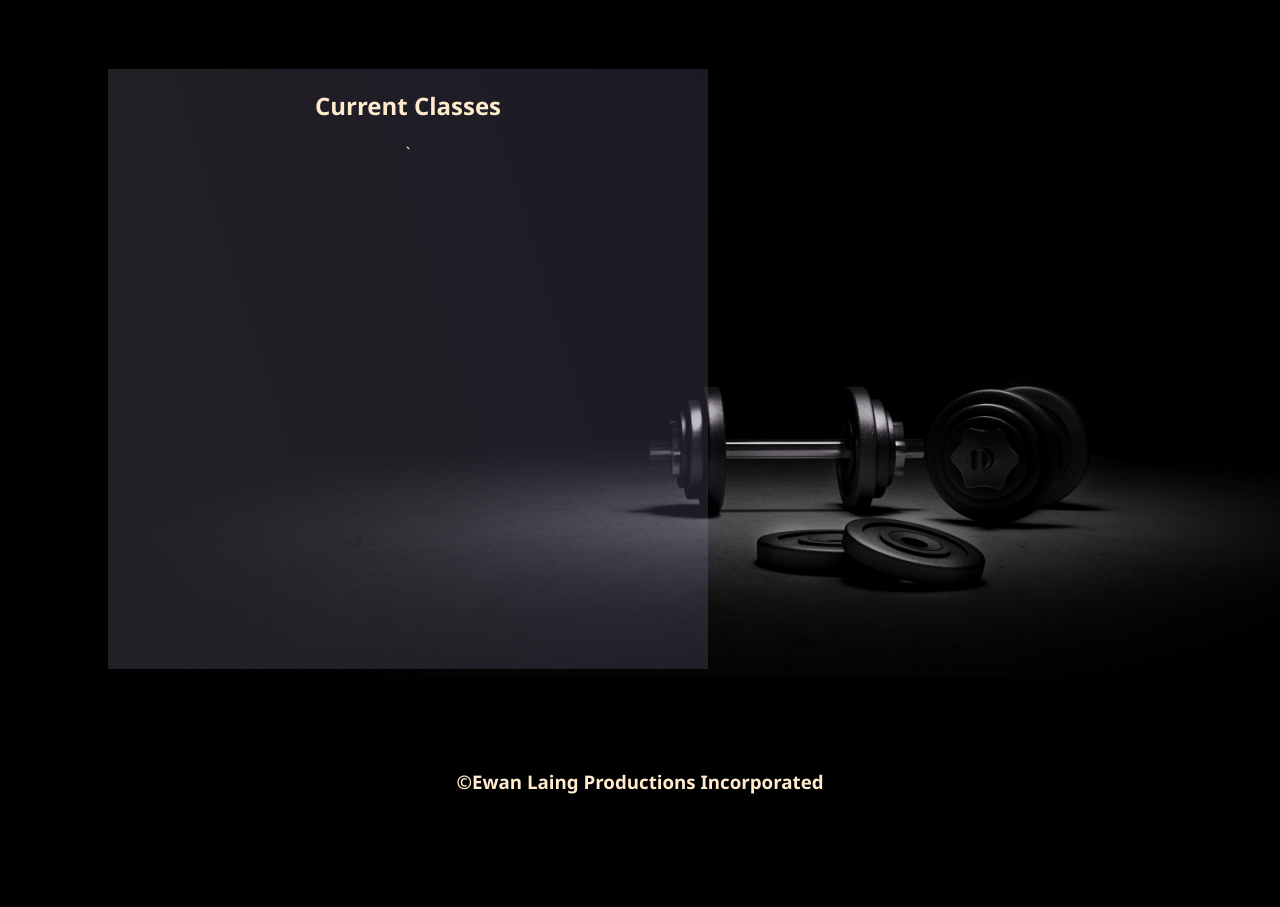
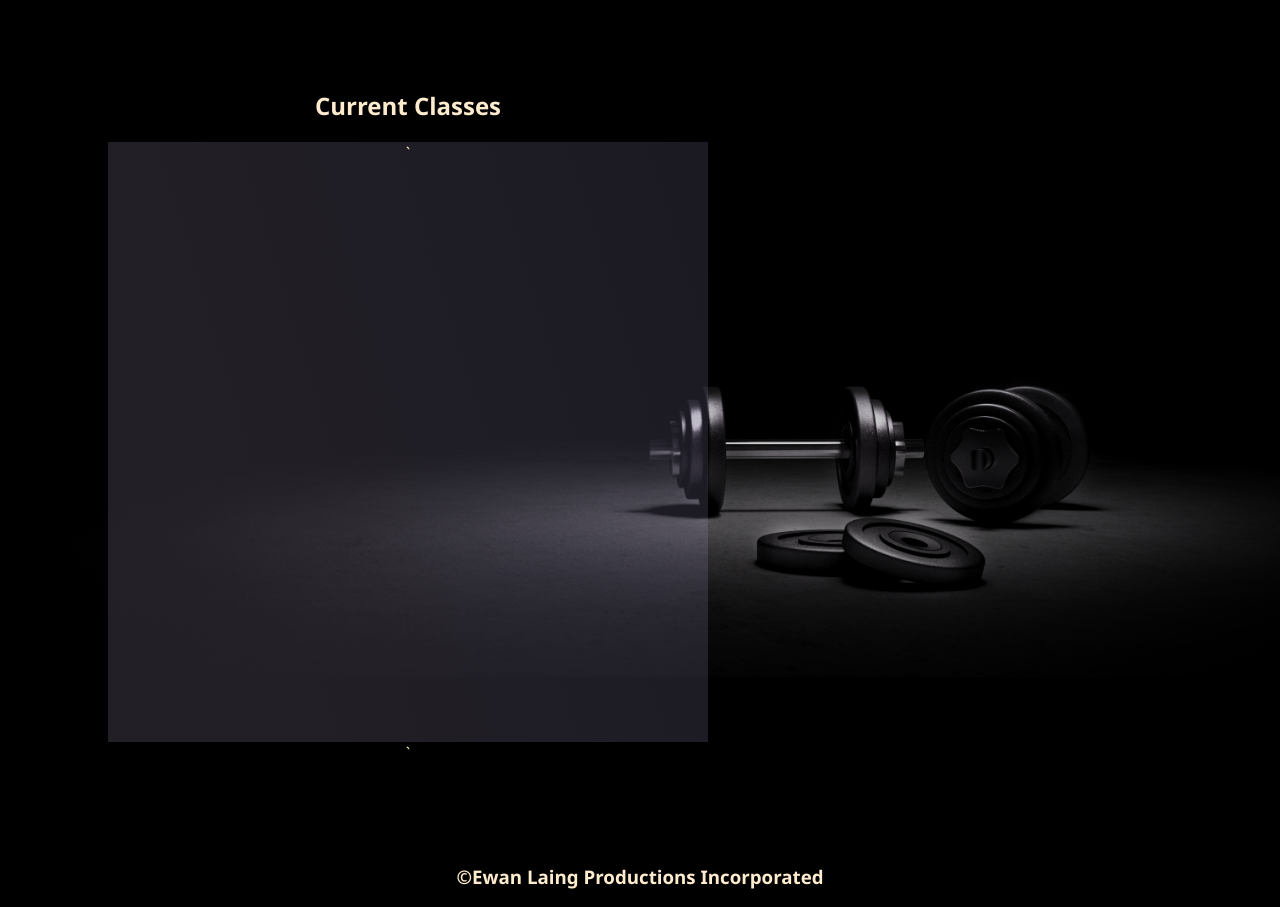
Before and after one commit to ewanlaing/python_project_gym, a Flask app: page /classes/index in a window 1280 px wide. Shown: the part 763-1670 px from the top of the page. Before the commit the page ends 1557 px from the top, so only its background shows below. Run offline with Flask 3, Linux system fonts and the light colour scheme; data that the repository does not hold is empty.

Commit message:
changed some html positions

```diff
--- a/templates/classes/index.html
+++ b/templates/classes/index.html
@@ -10,8 +10,9 @@
         <a href="/classes/add" style="color:antiquewhite"><img src="/static/images/Nice Gym.jpg" alt="gym_class" style="width:500px"></a>
 
     </div>
+    <div style="background:none">
+        <h1>Current Classes</h1>
         <div style="width: 600px; height:600px; overflow-x:hidden; overflow-y:auto">
-        <h1>Current Classes</h1>
             {% for g_class in g_classes %}
                 <div style="border:darkgrey">
                     <h1>-----------</h1>
@@ -35,6 +36,7 @@
                 </div>
             {% endfor %}
     `   </div>
+`   </div>
 
 </section>
 <p></p>
--- a/templates/classes/view.html
+++ b/templates/classes/view.html
@@ -22,8 +22,9 @@
         <img src="/static/images/shutterstock_602457053.jpg" alt="equipment" width="500px">
 
     </div>
+    <div style="background:none">
+        <h2>Participants: </h2>
         <div style="width: 600px; height:600px; overflow-x:hidden; overflow-y:auto">
-        <h2>Participants: </h2>
             {% for member in g_class.members %}
             <h1>-----------</h1>
             <div class="members">
@@ -39,7 +40,7 @@
             {% endfor %}
 
         </div>
-
+    </div>
 </section>
 <p></p>
 <p></p>
--- a/templates/members/index.html
+++ b/templates/members/index.html
@@ -6,10 +6,10 @@
 
 
 <section>
+    <div style="background:none">
+        <h1>Current Members</h1>
         <div style="width: 600px; height:600px; overflow-x:hidden; overflow-y:auto">
-        <h1>Current Members</h1>
             {% for member in members %}
-            <h1>-----------</h1>
                 <div class="members">
                     <a href="/members/{{member.id}}/view" style="color:rgb(235, 173, 92); font-size:200%">{{member.name}}</a>
                     {% if member.premium == True %}
@@ -27,6 +27,7 @@
                 <h1>-----------</h1>
             {% endfor %}
         </div>
+    </div>
     <div style="background:none">
         <a href="/members/add" style="font-size:200%; background-color:bisque; color:black">Add New Member</a>
         <p></p>
```
Lines whose indentation alone changed are shown as unchanged.
